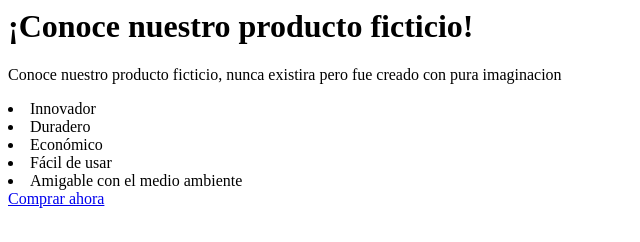
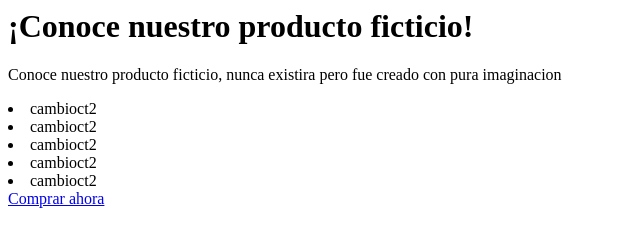
Before and after one commit to ENSfanaccount/examenparcial3, a plain HTML site: page index.html in a window 1280 px wide. Shown: the whole page, without its empty margins (0-640 px from the left). Drawn offline with Linux system fonts and the light colour scheme.

Commit message:
se actualizan caracteristicas principales

```diff
--- a/index.html
+++ b/index.html
@@ -6,11 +6,11 @@
     <h1>¡Conoce nuestro producto ficticio!</h1>
     <p>Conoce nuestro producto ficticio, nunca existira pero fue creado con pura imaginacion</p>
     <ul></ul>
-        <li>Innovador</li>
-        <li>Duradero</li>
-        <li>Económico</li>
-        <li>Fácil de usar</li>
-        <li>Amigable con el medio ambiente</li>
+        <li>cambioct2</li>
+        <li>cambioct2</li>
+        <li>cambioct2</li>
+        <li>cambioct2</li>
+        <li>cambioct2</li>
     </ul>
     <a href="https://www.ulsachihuahua.edu.mx/">Comprar ahora</a>
 </body>
```
